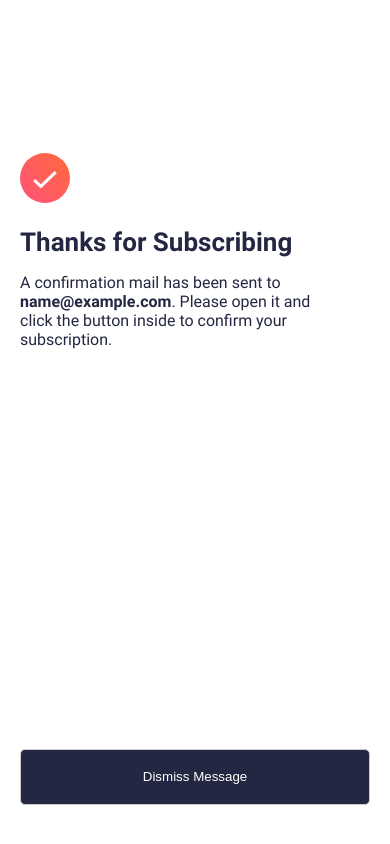
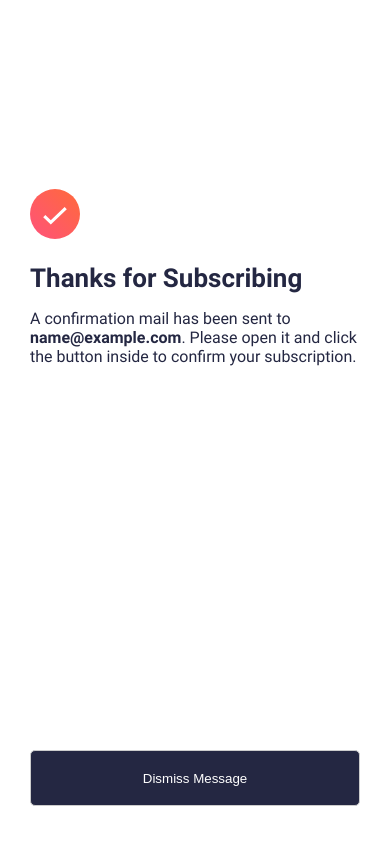
Before and after one commit to Michael-B-Ahiale/Newsletter-Subscription-Form, a website: page src/index.html in a window 390 px wide. Both pictures are taken after typing "name@example.com" into the empty fields and a click on the button "Subscribe to monthly newsletter". Drawn offline with Linux system fonts and the light colour scheme.

Commit message:
feat: responsive design refinement

```diff
--- a/src/styles.css
+++ b/src/styles.css
@@ -263,12 +263,12 @@ figure {
 
   .success-message {
     width: 100%;   /* Full width on smaller screens */
-    padding: 20px; /* Adjusted padding for smaller screens */
+    padding: 30px; /* Adjusted padding for smaller screens */
     height: 100vh;
   }
 
   .success {
-    height: 93vh;
+    height: 92vh;
     display: flex;
     flex-direction: column;
     justify-content: space-between;
@@ -280,8 +280,8 @@ figure {
     }
 
     header{
-      width: 90%;
-      margin-top: 35%;
+      width: 100%;
+      margin-top: 45%;
     }
 
     button{
```
